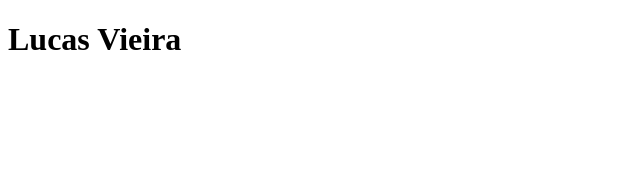
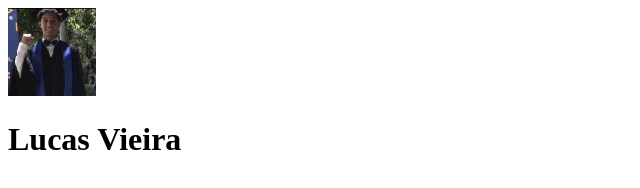
Before and after one commit to LucasVieira12b/meus-links, a plain HTML site: page index.html in a window 1280 px wide. Shown: the whole page, without its empty margins (0-640 px from the left). Drawn offline with Linux system fonts and the light colour scheme.

Commit message:
desenvolvimento do html

```diff
--- a/index.html
+++ b/index.html
@@ -7,6 +7,7 @@
 </head>
 <body>
     <div>
+        <img src="./meus-links/lucas.jpg" alt="imagem do criador da pagina de links, Lucas Vieira">
         <h1>Lucas Vieira</h1>
     </div>
 </body>
```
